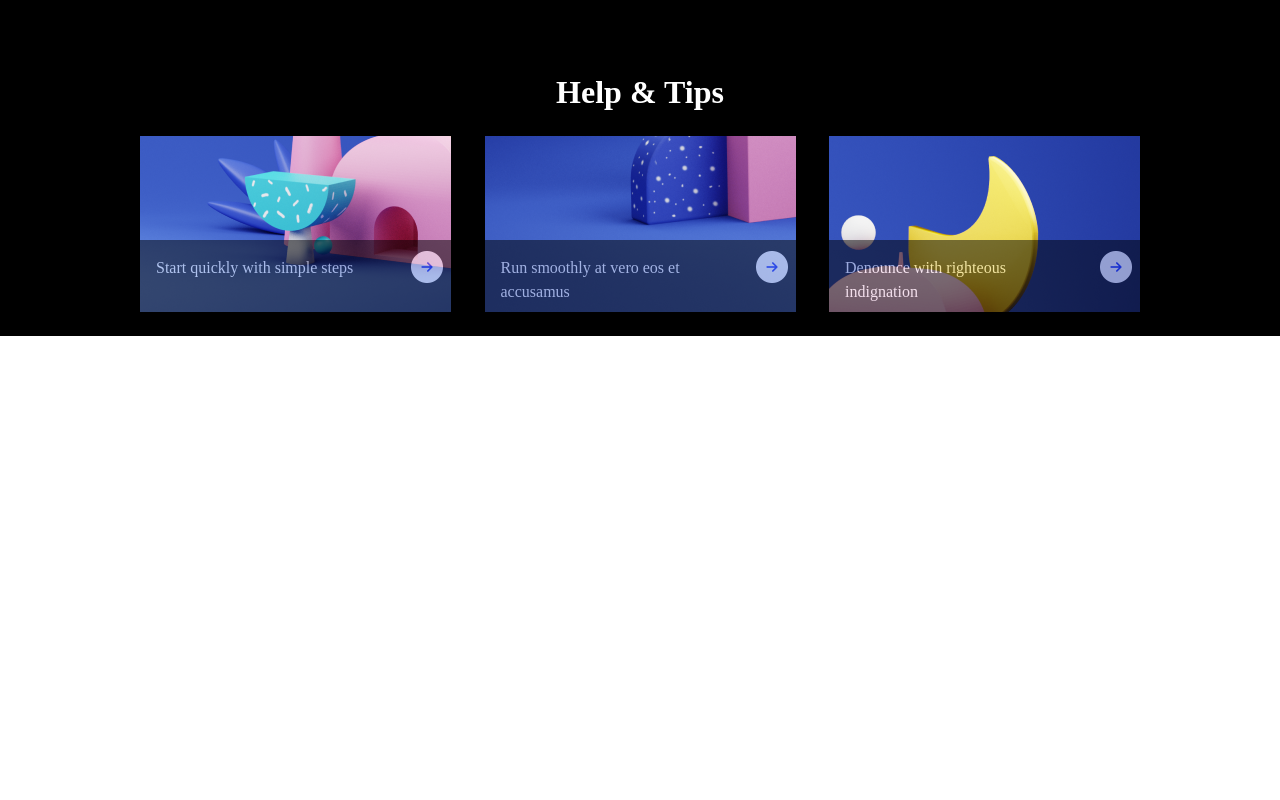
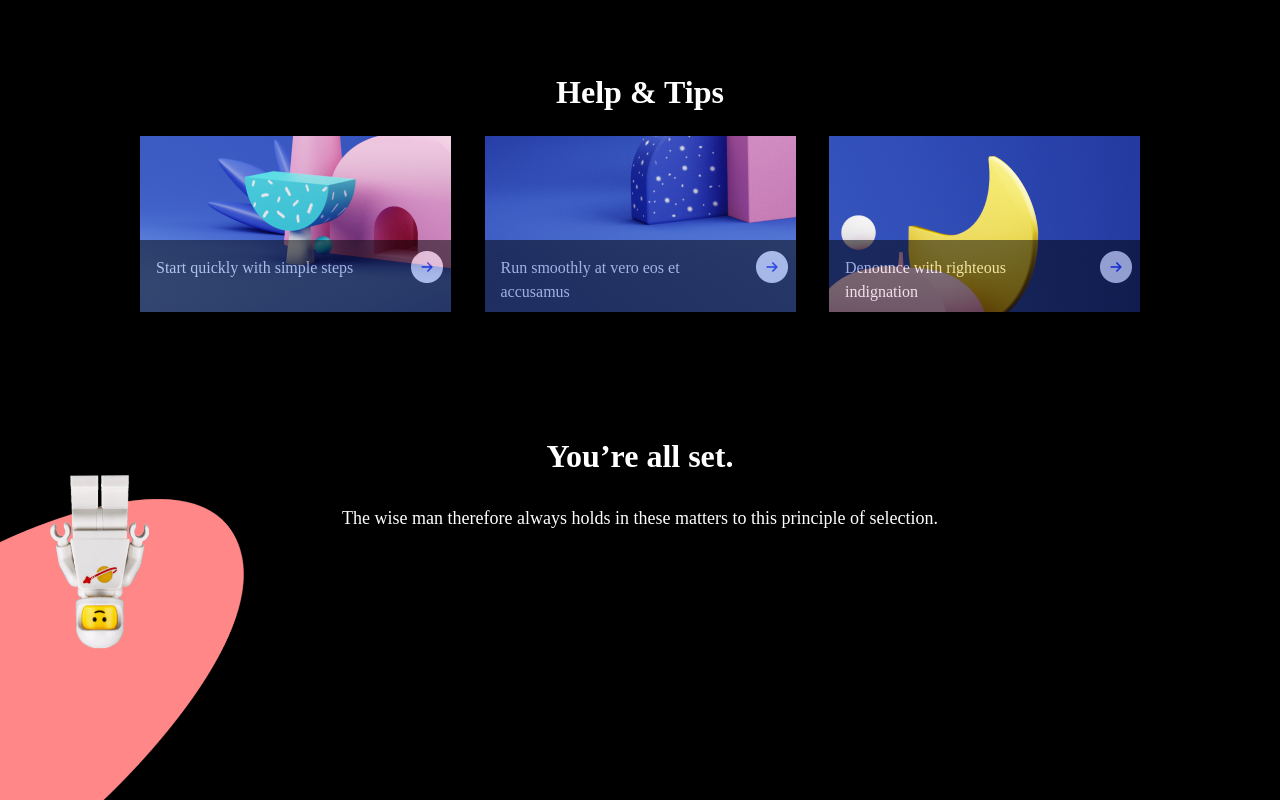
Before and after one commit to nordeeen/Landing-page-weekend, a React (Create React App) app: page / in a window 1280 px wide. Shown: the part 2799-3599 px from the top of the page. Before the commit the page ends 3135 px from the top, so only its background shows below. Built offline with nearby package versions, Linux system fonts and the light colour scheme.

Commit message:
add ThirdContent component

```diff
--- /dev/null
+++ b/src/components/ThirdContent.js
@@ -0,0 +1,29 @@
+import React from 'react';
+import heroLeftBottom from 'assets/hero-bottom.png';
+
+const ThirdContent = () => {
+  return (
+    <>
+      <div className="bg-black w-full h-auto pt-16">
+        <div className="flex justify-center items-center">
+          <div className="w-[100%] h-[400px] flex justify-center py-8 relative">
+            <div className="w-[244px] h-[325px] absolute left-0 bottom-0 flex flex-end">
+              <img src={heroLeftBottom} alt="hero-left-bottom" />
+            </div>
+            <div className="w-[600px] h-auto">
+              <h1 className="text-center text-white font-bold text-[32px] mb-6">
+                You’re all set.
+              </h1>
+              <p className="text-center text-white text-lg">
+                The wise man therefore always holds in these matters to this
+                principle of selection.
+              </p>
+            </div>
+          </div>
+        </div>
+      </div>
+    </>
+  );
+};
+
+export default ThirdContent;
--- a/src/components/WrapperContent.js
+++ b/src/components/WrapperContent.js
@@ -3,6 +3,7 @@ import Header from './Header';
 import Navbar from './Navbar';
 import MainContent from './MainContent';
 import SecondContent from './SecondContent';
+import ThirdContent from './ThirdContent';
 
 const WrapperContent = () => {
   return (
@@ -12,6 +13,7 @@ const WrapperContent = () => {
         <Navbar />
         <MainContent />
         <SecondContent />
+        <ThirdContent />
       </div>
     </>
   );
```
